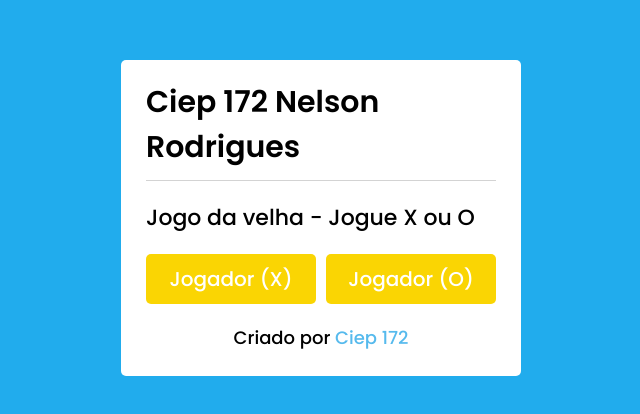
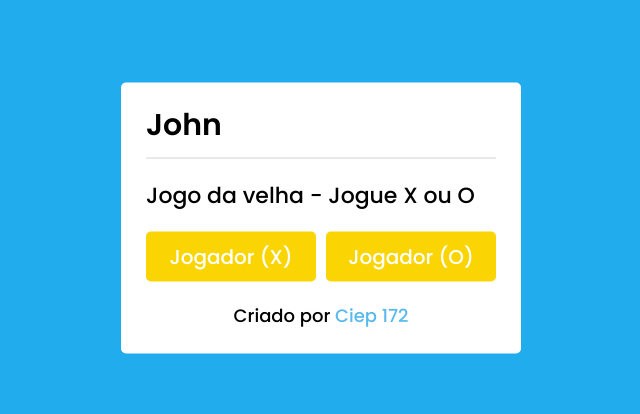
Before and after one commit to John2104/Jogo-da-Velha-do-John, a plain HTML site: page index.html in a window 1280 px wide. Shown: the part 182-596 px from the top of the page, without its empty margins (319-959 px from the left). Drawn offline with Linux system fonts and the light colour scheme.

Commit message:
Add files via upload

```diff
--- a/index.html
+++ b/index.html
@@ -2,14 +2,14 @@
 <html lang="pt-br">
 <head>
     <meta charset="UTF-8">
-    <title>jogo da Velha | Ciep 172 Nelson Rodrigues</title>
+    <title>jogo da Velha | John Jogo da Velha</title>
     <link rel="stylesheet" href="style.css">
     <link rel="stylesheet" href="https://cdnjs.cloudflare.com/ajax/libs/font-awesome/5.15.3/css/all.min.css"/>
 </head>
 <body>
   <!-- caixa de seleção -->
   <div class="select-box">
-    <header>Ciep 172 Nelson Rodrigues</header>
+    <header>John</header>
     <div class="content">
       <div class="title">Jogo da velha - Jogue X ou O</div>
       <div class="options">
```
